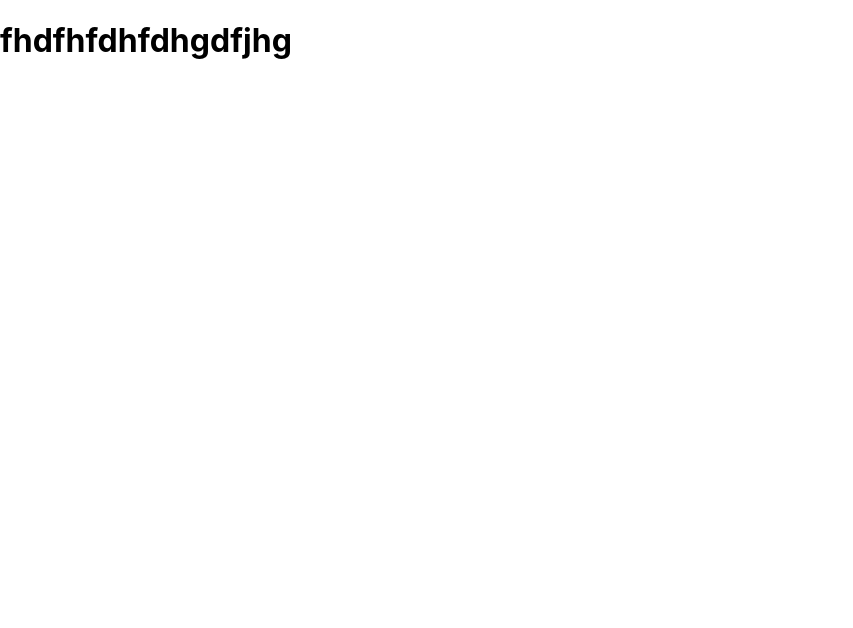
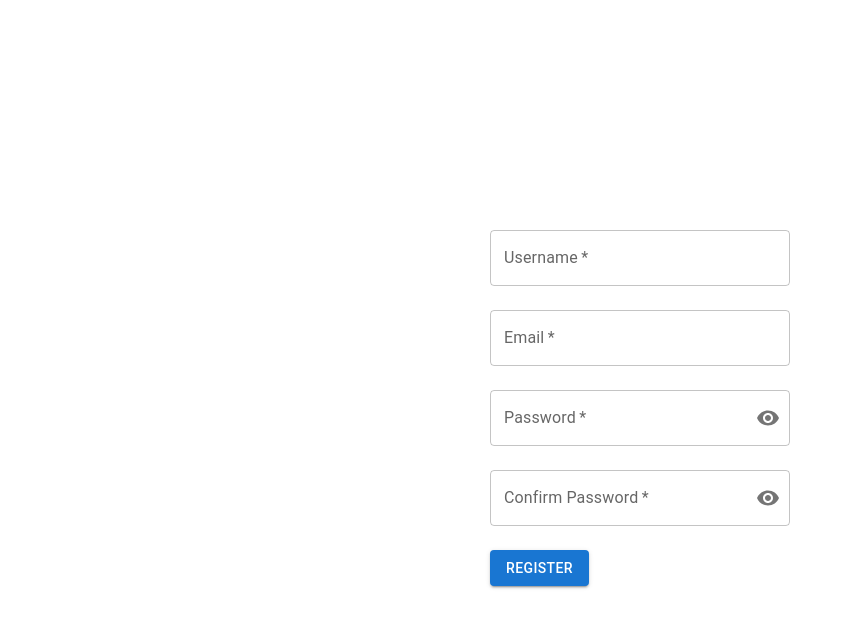
Before and after one commit to Soham908/cash-classroom, a React (Create React App) app in the folder frontend/: page / in a window 1280 px wide. Shown: the top 628 px of the page, without its empty margins (0-853 px from the left). Built offline with nearby package versions, Linux system fonts and the light colour scheme.

Commit message:
register done

```diff
--- a/frontend/package.json
+++ b/frontend/package.json
@@ -3,9 +3,14 @@
   "version": "0.1.0",
   "private": true,
   "dependencies": {
+    "@emotion/react": "^11.11.3",
+    "@emotion/styled": "^11.11.0",
+    "@mui/icons-material": "^5.15.10",
+    "@mui/material": "^5.15.10",
     "@testing-library/jest-dom": "^5.17.0",
     "@testing-library/react": "^13.4.0",
     "@testing-library/user-event": "^13.5.0",
+    "axios": "^1.6.7",
     "react": "^18.2.0",
     "react-dom": "^18.2.0",
     "react-router-dom": "^6.21.1",
--- a/frontend/src/App.js
+++ b/frontend/src/App.js
@@ -1,15 +1,20 @@
 
 import './App.css';
 import { BrowserRouter,Routes,Route } from "react-router-dom"
-import Login from './pages/Login';
+import Register from './pages/Register';
+import { createContext, useState } from 'react';
 
+export const UserContext = createContext()
 function App() {
+
+  const [user,setUser] = useState()
+
   return (
-
-      <Routes>
-        <Route path='/' element={<Login/>}/>
-      </Routes>
-
+      <UserContext.Provider value={{user,setUser}}>
+        <Routes>
+          <Route path='/' element={<Register/>}/>
+        </Routes>
+      </UserContext.Provider>
   );
 }
 
--- /dev/null
+++ b/frontend/src/actions/userActions.js
@@ -0,0 +1,21 @@
+import axios from 'axios'
+import {ENDPOINT_URL} from "./../constants/constants"
+
+export const register = async (data) => {
+    try {
+      const response = await axios.post(`${ENDPOINT_URL}/auth/register`, data);
+    //   console.log('Response:', response.data);
+      return response.data
+    } catch (error) {
+      console.error('Error:', error);
+    }
+};
+
+export const login = async (data) => {
+    try {
+      const response = await axios.post(`${ENDPOINT_URL}/login`, data);
+      console.log('Response:', response.data);
+    } catch (error) {
+      console.error('Error:', error.message);
+    }
+};
--- /dev/null
+++ b/frontend/src/constants/constants.js
@@ -0,0 +1,2 @@
+
+export const ENDPOINT_URL = "http://localhost:7000"
--- a/frontend/src/pages/Login.js
+++ /dev/null
@@ -1,12 +0,0 @@
-
-
-
-const Login = () => {
-    return (
-        <div>
-            <h1>fhdfhfdhfdhgdfjhg</h1>
-        </div>
-    )
-}
-
-export default Login
--- /dev/null
+++ b/frontend/src/pages/Register.js
@@ -0,0 +1,124 @@
+import React, { useState } from 'react';
+import TextField from '@mui/material/TextField';
+import Button from '@mui/material/Button';
+import IconButton from '@mui/material/IconButton';
+import InputAdornment from '@mui/material/InputAdornment';
+import VisibilityIcon from '@mui/icons-material/Visibility';
+import VisibilityOffIcon from '@mui/icons-material/VisibilityOff';
+import { register } from '../actions/userActions';
+import { useContext } from 'react';
+import { UserContext } from '../App';
+
+const Register = () => {
+
+
+  const context = useContext(UserContext)
+
+  const [formData, setFormData] = useState({
+    name: '',
+    email: '',
+    password: '',
+    confirmPassword: '',
+  });
+
+  const [showPassword, setShowPassword] = useState(false);
+
+  const handleChange = (e) => {
+    const { name, value } = e.target;
+    setFormData((prevData) => ({
+      ...prevData,
+      [name]: value,
+    }));
+  };
+
+  const handleTogglePasswordVisibility = () => {
+    setShowPassword((prevShowPassword) => !prevShowPassword);
+  };
+
+  const handleSubmit = async(e) => {
+    e.preventDefault();
+    const response = await register({name:formData.name,email:formData.email,password:formData.password})
+    context.setUser(response)
+  };
+
+  return (
+    <div
+      style={{
+        display: 'flex',
+        flexDirection: 'column',
+        alignItems: 'center',
+        justifyContent: 'center',
+        minHeight: '100vh', // Set the minimum height of the viewport
+      }}
+    >
+      <form onSubmit={handleSubmit} style={{ width: '300px' }}>
+        <TextField
+          label="Username"
+          name="name"
+          value={formData.name}
+          onChange={handleChange}
+          fullWidth
+          margin="normal"
+          required
+        />
+
+        <TextField
+          label="Email"
+          name="email"
+          type="email"
+          value={formData.email}
+          onChange={handleChange}
+          fullWidth
+          margin="normal"
+          required
+        />
+
+        <TextField
+          label="Password"
+          name="password"
+          type={showPassword ? 'text' : 'password'}
+          value={formData.password}
+          onChange={handleChange}
+          fullWidth
+          margin="normal"
+          required
+          InputProps={{
+            endAdornment: (
+              <InputAdornment position="end">
+                <IconButton onClick={handleTogglePasswordVisibility} edge="end">
+                  {showPassword ? <VisibilityOffIcon /> : <VisibilityIcon />}
+                </IconButton>
+              </InputAdornment>
+            ),
+          }}
+        />
+
+        <TextField
+          label="Confirm Password"
+          name="confirmPassword"
+          type={showPassword ? 'text' : 'password'}
+          value={formData.confirmPassword}
+          onChange={handleChange}
+          fullWidth
+          margin="normal"
+          required
+          InputProps={{
+            endAdornment: (
+              <InputAdornment position="end">
+                <IconButton onClick={handleTogglePasswordVisibility} edge="end">
+                  {showPassword ? <VisibilityOffIcon /> : <VisibilityIcon />}
+                </IconButton>
+              </InputAdornment>
+            ),
+          }}
+        />
+
+        <Button type="submit" variant="contained" color="primary" style={{ marginTop: '16px' }}>
+          Register
+        </Button>
+      </form>
+    </div>
+  );
+};
+
+export default Register;
```
Also changed, not shown: frontend/src/context/userContext.js (added), 2 other files (tests, documents, lock files or other folders).
